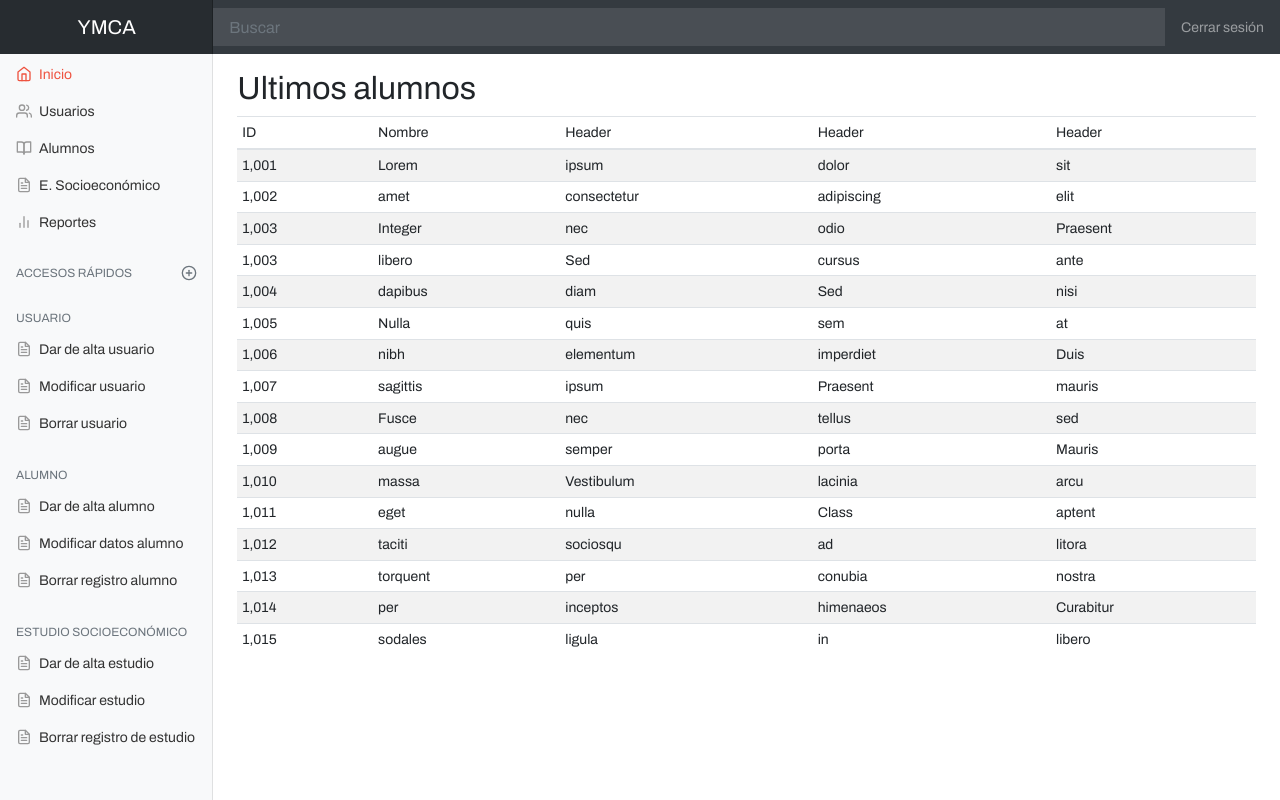
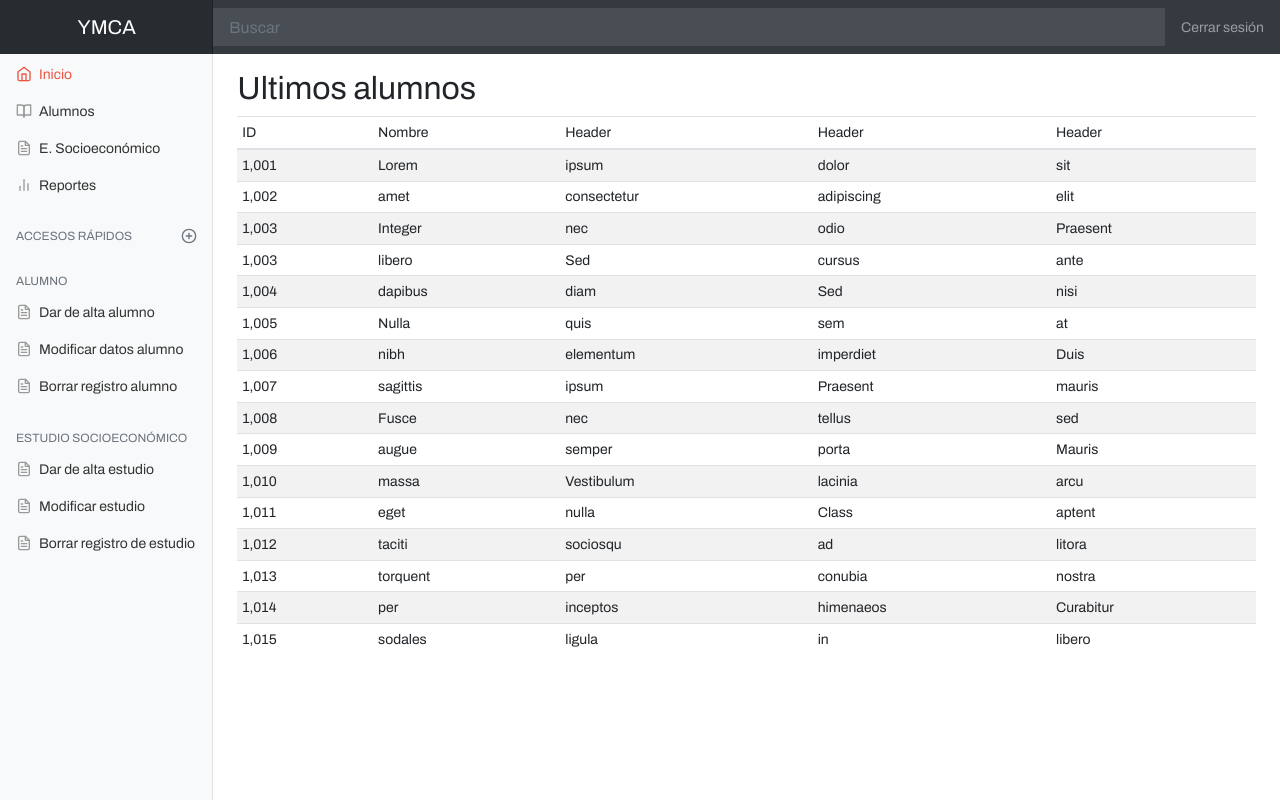
Before and after one commit to duncanista/ymca-management, a PHP site: page /index.php in a window 1280 px wide. Run offline with PHP 8.4, Linux system fonts and the light colour scheme; some libraries are stand-ins or nearby versions.

Commit message:
Update sidebar.php

```diff
--- a/header/sidebar.php
+++ b/header/sidebar.php
@@ -5,12 +5,6 @@
                         <a class="nav-link <?php if ($home) echo "active"; ?>" href="./home">
                               <span data-feather="home"></span>
                               Inicio <span class="sr-only"><?php if ($home) echo "(current)"; ?></span>
-                        </a>
-                  </li>
-                  <li class="nav-item">
-                        <a class="nav-link <?php if ($users) echo "active"; ?>" href="./users">
-                              <span data-feather="users"><?php if ($users) echo "(current)"; ?></span>
-                              Usuarios
                         </a>
                   </li>
                   <li class="nav-item">
@@ -40,28 +34,6 @@
                   </a>
             </h6>
             <ul class="nav flex-column mb-2">
-                  <h8 class="sidebar-heading d-flex justify-content-between align-items-center px-3 mt-4 mb-1 text-muted">
-                        <span>Usuario</span>
-
-                  </h8>
-                  <li class="nav-item">
-                        <a class="nav-link" href="#">
-                              <span data-feather="file-text"></span>
-                              Dar de alta usuario
-                        </a>
-                  </li>
-                  <li class="nav-item">
-                        <a class="nav-link" href="#">
-                              <span data-feather="file-text"></span>
-                              Modificar usuario
-                        </a>
-                  </li>
-                  <li class="nav-item">
-                        <a class="nav-link" href="#">
-                              <span data-feather="file-text"></span>
-                              Borrar usuario
-                        </a>
-                  </li>
                   <h8 class="sidebar-heading d-flex justify-content-between align-items-center px-3 mt-4 mb-1 text-muted">
                         <span>Alumno</span>
                   </h8>
```
